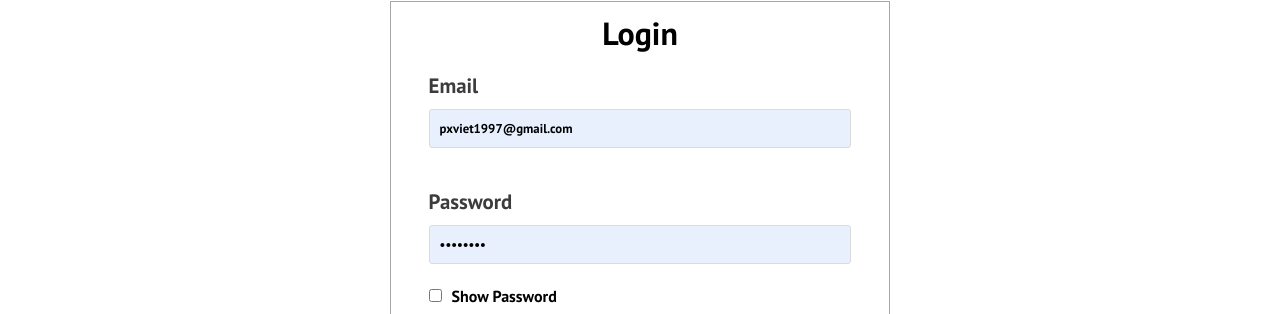
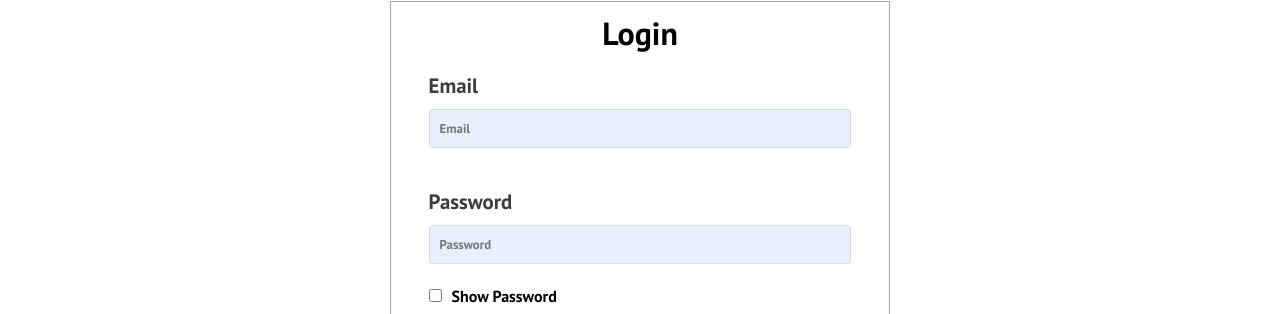
Before and after one commit to leductrong975/sa-react-web-application, a React (Create React App) app: page /log-in in a window 1280 px wide. Shown: the part 179-493 px from the top of the page. Built offline with nearby package versions, Linux system fonts and the light colour scheme; no server answers.

Commit message:
remove test variables

```diff
--- a/src/components/AuthForm/AuthForm.js
+++ b/src/components/AuthForm/AuthForm.js
@@ -17,8 +17,8 @@ function AuthForm(props) {
     const { signup, login } = useAuth();
     const history = useHistory();
 
-    const email = 'pxviet1997@gmail.com'
-    const password = 'Padpxv96'
+    // const email = 'pxviet1997@gmail.com'
+    // const password = 'Padpxv96'
 
     const alternative = props.label === 'Sign Up' ?
         [
@@ -85,19 +85,19 @@ function AuthForm(props) {
                 <form className='AuthForm' onSubmit={handleSubmit}>
                     <div className='InputFieldContainer'>
                         <label className='InputLabel'>Email</label>
-                        <input className='Field' type='email' placeholder='Email' ref={emailRef} defaultValue={email} required />
+                        <input className='Field' type='email' placeholder='Email' ref={emailRef} required />
                     </div>
 
                     <div className='InputFieldContainer'>
                         <label className='InputLabel'>Password</label>
-                        <input className='Field' type={check ? 'text' : 'password'} placeholder='Password' ref={passwordRef} defaultValue={password} required />
+                        <input className='Field' type={check ? 'text' : 'password'} placeholder='Password' ref={passwordRef} required />
                         {props.label === 'Sign Up' && <div className="PasswordRequirement">Use 8 characters or more with mix of characters and numbers</div>}
                     </div>
 
                     {props.label === 'Sign Up' &&
                         <div className='InputFieldContainer'>
                             <label className='InputLabel'>Password Confirmation</label>
-                            <input className='Field' type={check ? 'text' : 'password'} placeholder='Password Confirmation' ref={passwordConfirmRef} defaultValue={password} required />
+                            <input className='Field' type={check ? 'text' : 'password'} placeholder='Password Confirmation' ref={passwordConfirmRef} required />
                         </div>}
 
                     <div className="ShowPassword">
```
